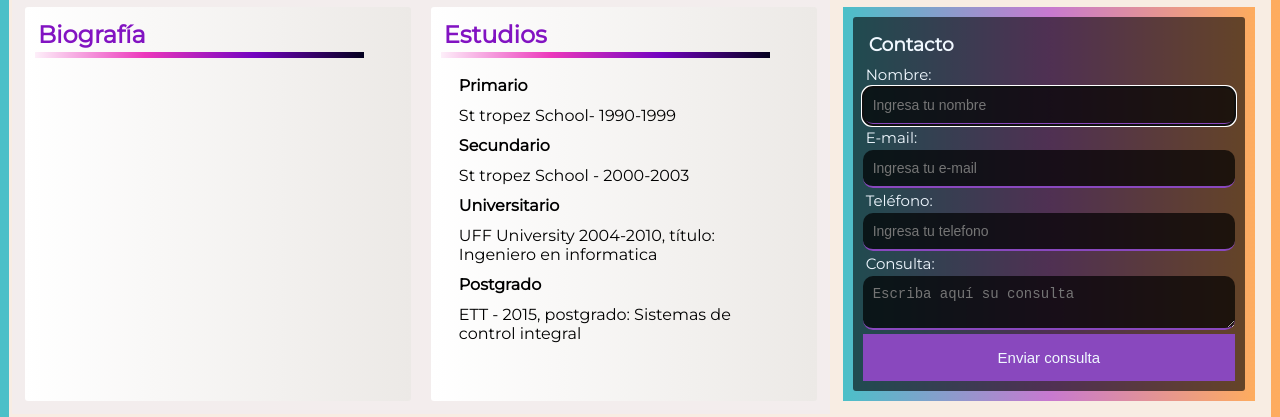
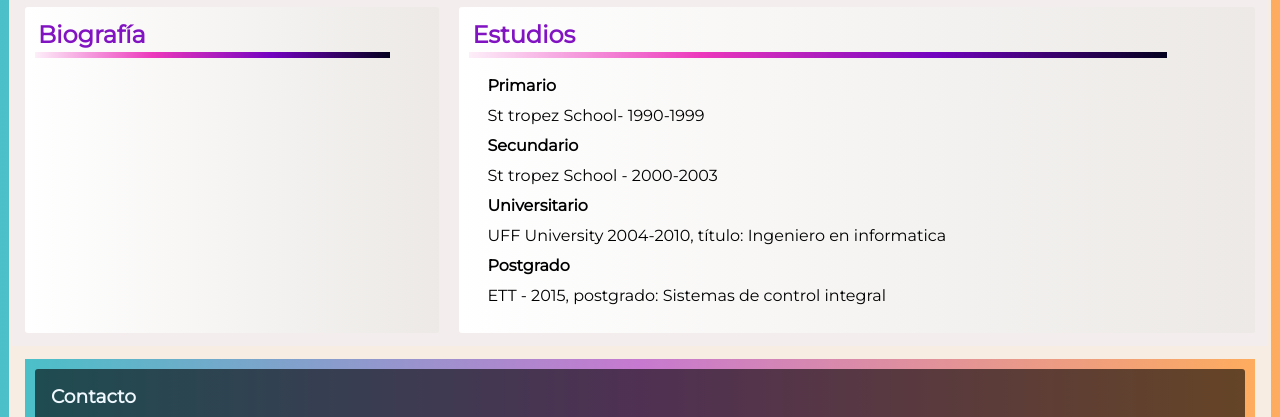
Before and after one commit to gabvidal/gabvidal.github.io, a plain HTML site: page index.html in a window 1280 px wide. Shown: the part 157-574 px from the top of the page. Drawn offline with Linux system fonts and the light colour scheme; a script that the page names is missing.

Commit message:
Update estilo.css

```diff
--- a/CSS/estilo.css
+++ b/CSS/estilo.css
@@ -74,11 +74,12 @@ body{
     .section{
         background: #F8EDE3;
         display: flex;
+        flex-direction: column;
     }
         .articulos{
             display: flex;
             background: #f3eded;
-            flex: 2 1 auto;
+            flex: 1 1 100%;
             flex-direction: row;
 
 
@@ -88,8 +89,9 @@ body{
                 background: #ECE9E6;  /* fallback for old browsers */
                 background: -webkit-linear-gradient(to right, #FFFFFF, #ECE9E6);  /* Chrome 10-25, Safari 5.1-6 */
                 background: linear-gradient(to right, #FFFFFF, #ECE9E6); /* W3C, IE 10+/ Edge, Firefox 16+, Chrome 26+, Opera 12+, Safari 7+ */
-
-                flex: 1 1 40%;
+                display: flex;
+                flex: 1 1 auto;
+                flex-direction: column;
                 margin:10px;
                 padding:10px;
                 border-radius: 3px;
@@ -115,8 +117,12 @@ body{
 
                 }
     .aside{
+        display: flex;
+        flex-direction: column;
         background:#F8EDE3;
-        flex: 1 1 auto;
+        display:flex;
+        width: 100%;
+
 
     }
         .formulario{
@@ -227,7 +233,11 @@ body{
         border-style:groove;
 
     }
-
+#exp{
+    flex:2 1 100% ;
+    flex-direction: column;
+    width: 100%;
+}
 
 
 /** Media Query para responsivo a menor de 800px **/
```
